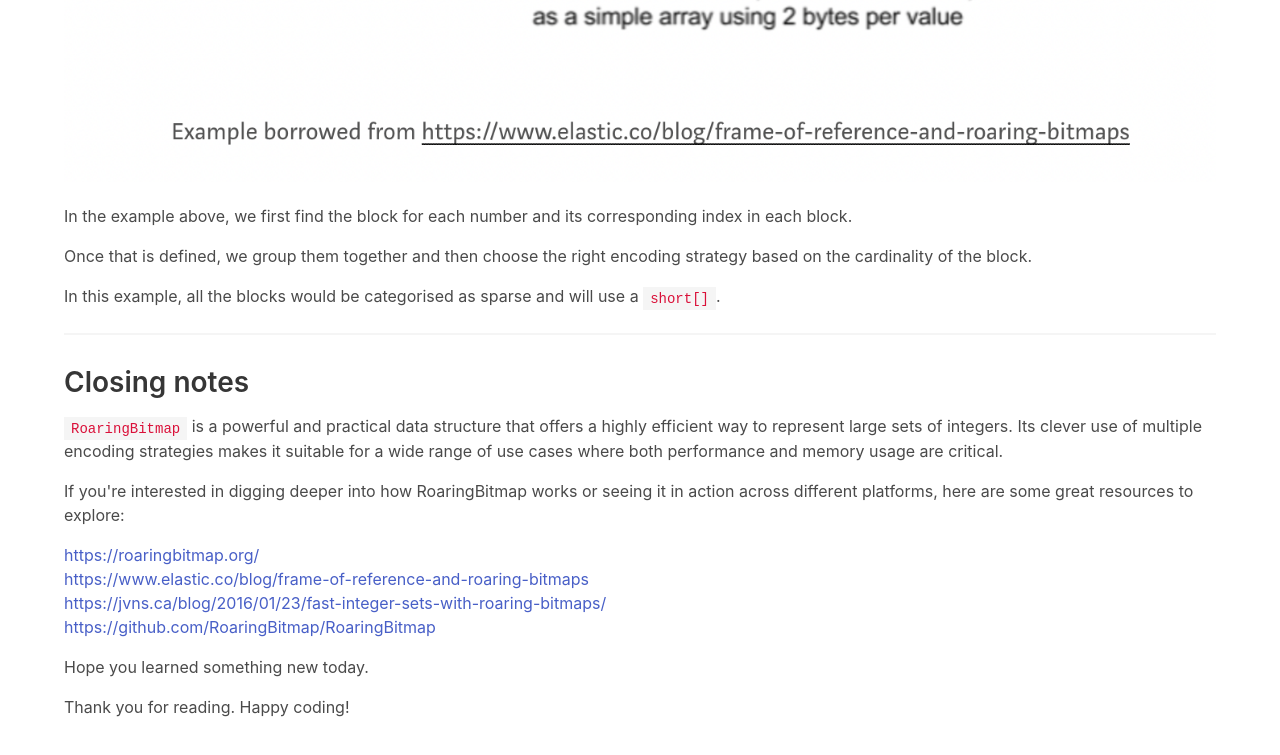
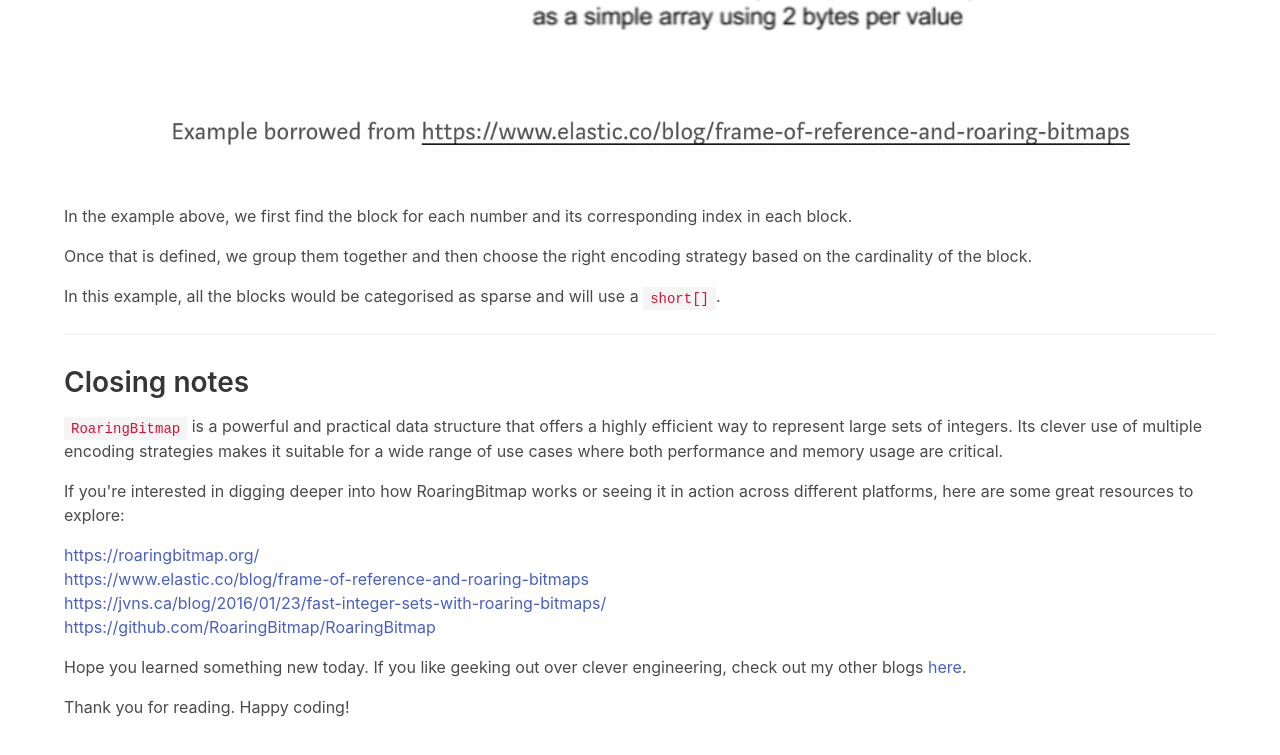
Before and after one commit to areyohrahul/areyohrahul.github.io, a plain HTML site: page blogs/roaring-bitmap/index.html in a window 1280 px wide. Shown: the part 2602-3357 px from the top of the page. Drawn offline with nearby package versions, Linux system fonts and the light colour scheme.

Commit message:
New release version 1752904513

```diff
--- a/blogs/roaring-bitmap/index.html
+++ b/blogs/roaring-bitmap/index.html
@@ -110,7 +110,7 @@
 <a href="https://www.elastic.co/blog/frame-of-reference-and-roaring-bitmaps">https://www.elastic.co/blog/frame-of-reference-and-roaring-bitmaps</a><br />
 <a href="https://jvns.ca/blog/2016/01/23/fast-integer-sets-with-roaring-bitmaps/">https://jvns.ca/blog/2016/01/23/fast-integer-sets-with-roaring-bitmaps/</a><br />
 <a href="https://github.com/RoaringBitmap/RoaringBitmap">https://github.com/RoaringBitmap/RoaringBitmap</a><br /></p>
-<p>Hope you learned something new today.</p>
+<p>Hope you learned something new today. If you like geeking out over clever engineering, check out my other blogs <a href="/blogs">here</a>.</p>
 <p>Thank you for reading. Happy coding!</p>
     </div>
 </section>
```
